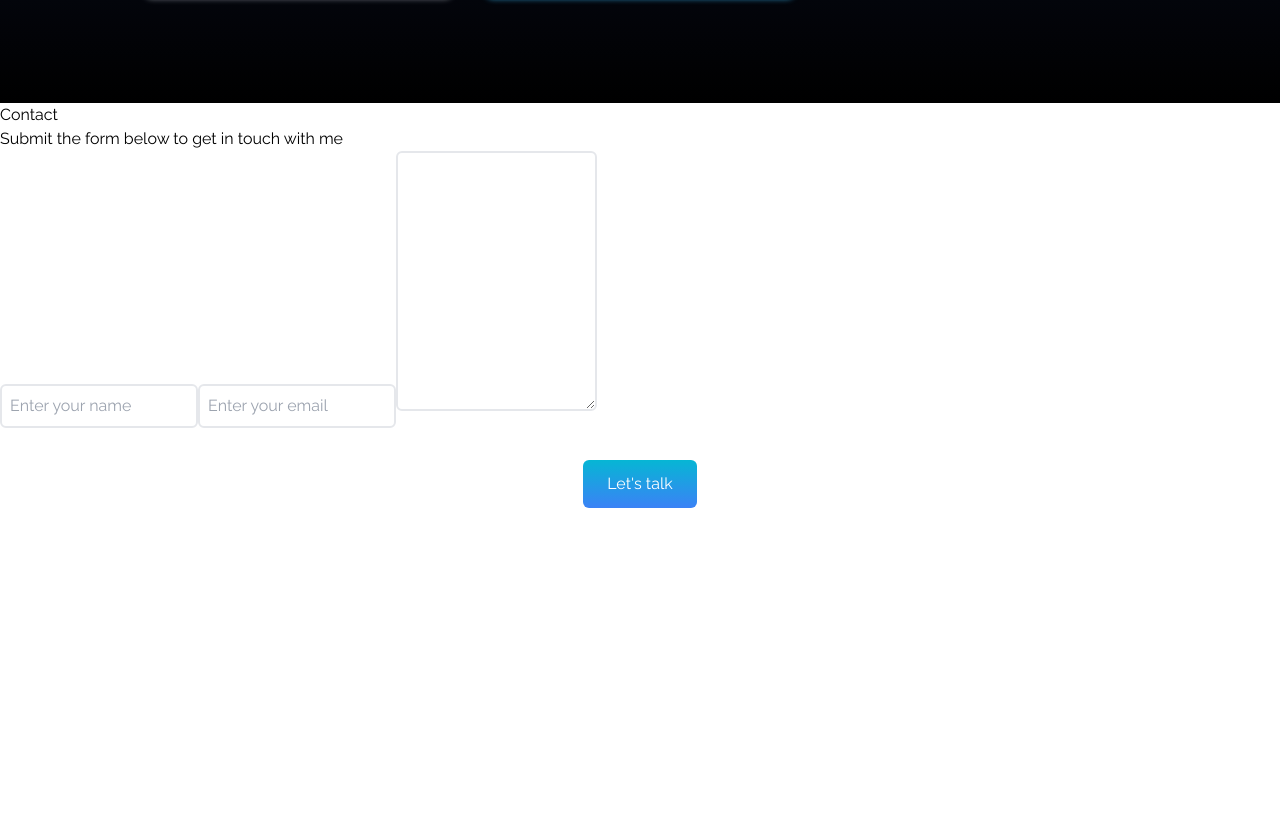
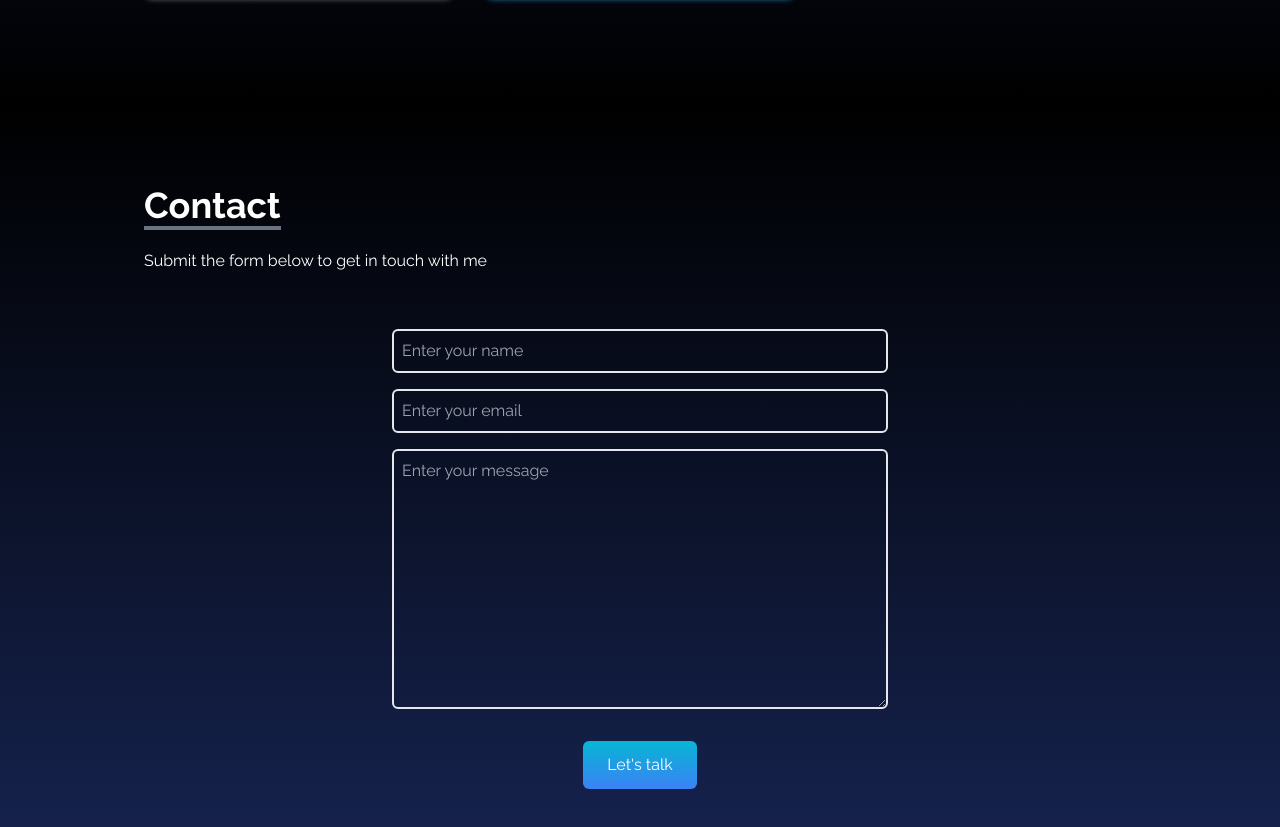
Before and after one commit to Osc-53219/SkillQuest, a React (Create React App) app in the folder portfolio/: page / in a window 1280 px wide. Shown: the part 3097-3924 px from the top of the page. Before the commit the page ends 3637 px from the top, so only its background shows below. Built offline with nearby package versions, Linux system fonts and the light colour scheme.

Commit message:
Added getform action to recieve messages

```diff
--- a/portfolio/src/components/Contact.jsx
+++ b/portfolio/src/components/Contact.jsx
@@ -2,15 +2,20 @@ import React from 'react'
 
 const Contact = () => {
   return (
-    <div>
-        <div>
-            <div>
-                <p>Contact</p>
-                <p>Submit the form below to get in touch with me</p>
+    <div
+    name='contact'
+    className='w-full md:h-screen bg-gradient-to-b from-black to-blue-950 text-white'>
+        <div className='flex flex-col p-4 justify-center max-w-screen-lg mx-auto h-full'>
+            <div className='pb-8'>
+                <p className='text-4xl font-bold inline border-b-4 border-gray-500'>Contact</p>
+                <p className='py-6'>Submit the form below to get in touch with me</p>
             </div>
 
-            <div>
-                <form action="">
+            <div className='flex justify-center items-center'>
+                <form
+                action="https://getform.io/f/1bc5c03e-8333-4722-a482-ed2102043209"
+                method='POST'
+                className='flex flex-col w-full md:w-1/2'>
                     <input
                     type="text"
                     name='name'
@@ -20,9 +25,10 @@ const Contact = () => {
                     type="text"
                     name='email'
                     placeholder='Enter your email'
-                    className='p-2 bg-transparent border-2 rounded-md text-white focus:outline-none'/>
+                    className='my-4 p-2 bg-transparent border-2 rounded-md text-white focus:outline-none'/>
                     <textarea
                     name="message"
+                    placeholder='Enter your message'
                     rows="10"
                     className='p-2 bg-transparent border-2 rounded-md text-white focus:outline-none'>
                     </textarea>
```
